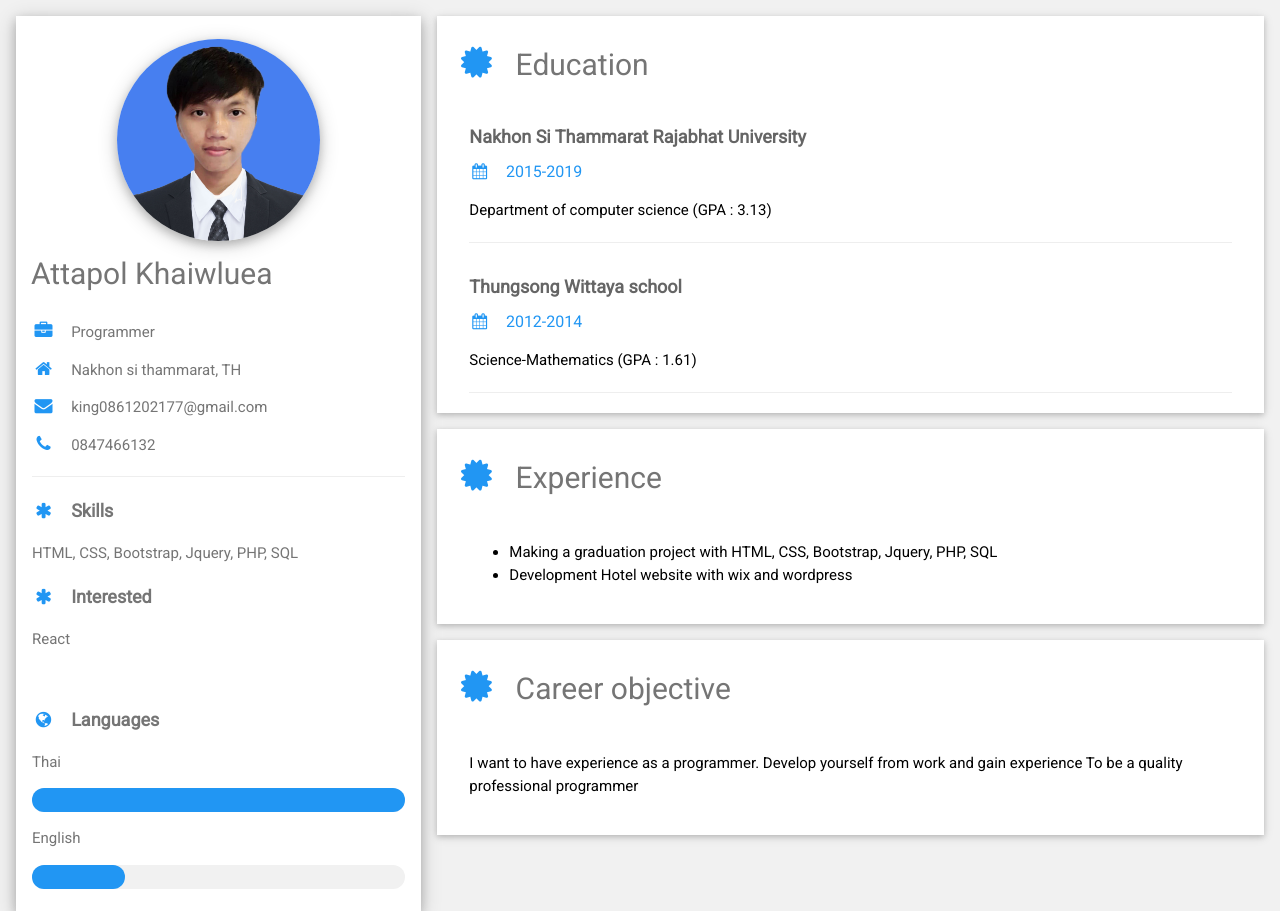
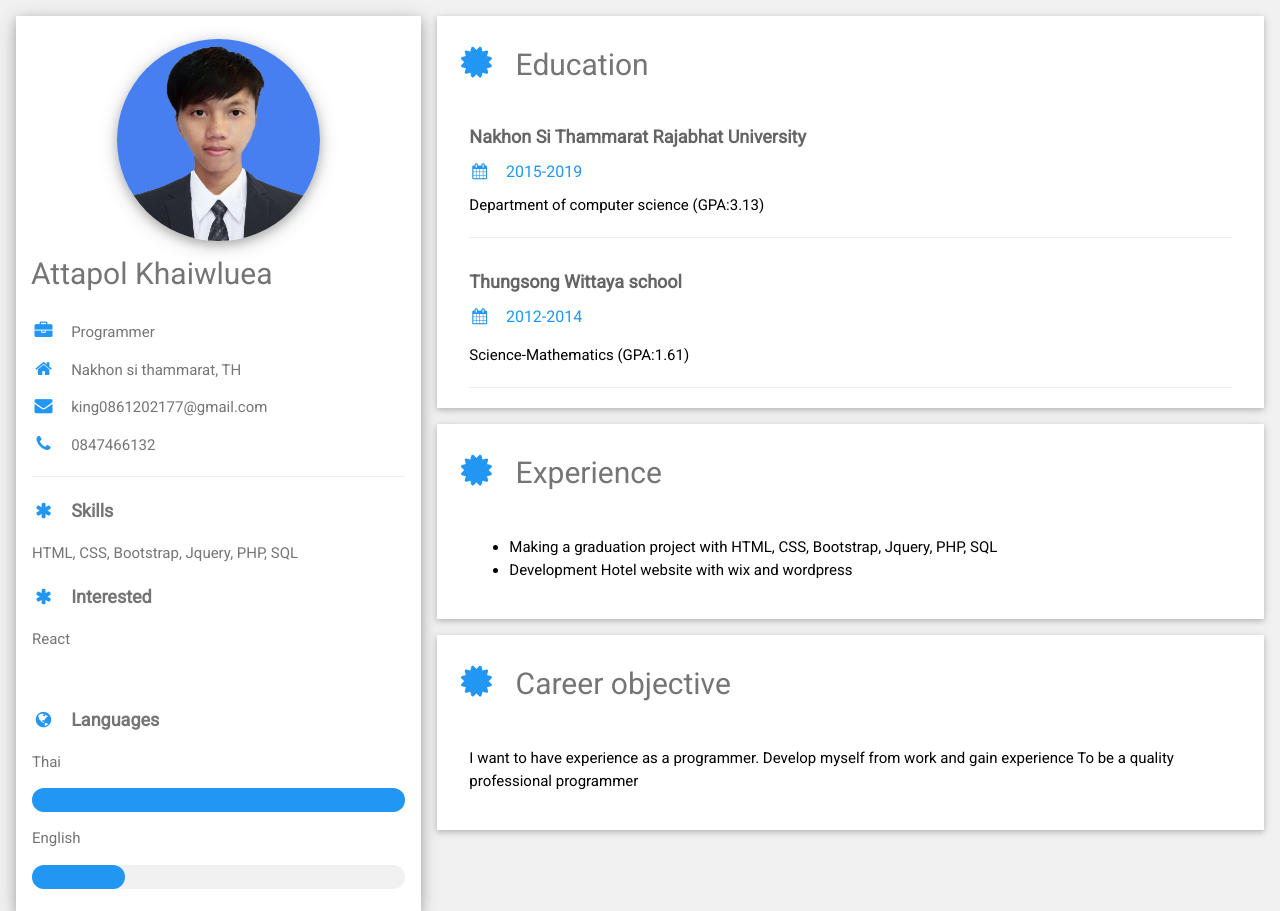
Before and after one commit to MoDeFrY/MoDeFrY.github.io, a plain HTML site: page index.html in a window 1280 px wide. Shown: the top 911 px of the page. Drawn offline with nearby package versions, Linux system fonts and the light colour scheme.

Commit message:
just edit
myself

```diff
--- a/index.html
+++ b/index.html
@@ -69,13 +69,13 @@ html,body,h1,h2,h3,h4,h5,h6 {font-family: "Roboto", sans-serif}
         <div class="w3-container">
           <h5 class="w3-opacity"><b>Nakhon Si Thammarat Rajabhat University</b></h5>
           <h6 class="w3-text-blue"><i class="fa fa-calendar fa-fw w3-margin-right"></i>2015-2019 </h6>
-          <p>Department of computer science  (GPA : 3.13)</p>
+          <p style="display:inline">Department of computer science (GPA:3.13)</p>
           <hr>
         </div>
         <div class="w3-container">
           <h5 class="w3-opacity"><b>Thungsong Wittaya school</b></h5>
           <h6 class="w3-text-blue"><i class="fa fa-calendar fa-fw w3-margin-right"></i>2012-2014</h6>
-          <p>Science-Mathematics  (GPA : 1.61) </p>
+          <p>Science-Mathematics (GPA:1.61) </p>
           <hr>
         </div>
      </div>
@@ -95,7 +95,7 @@ html,body,h1,h2,h3,h4,h5,h6 {font-family: "Roboto", sans-serif}
       <div class="w3-container w3-card w3-white">
         <h2 class="w3-text-grey w3-padding-16"><i class="fa fa-certificate fa-fw w3-margin-right w3-xxlarge w3-text-blue"></i>Career objective</h2>
         <div class="w3-container">
-          <p>I want to have experience as a programmer. Develop yourself from work and gain experience To be a quality professional programmer</p><br>
+          <p>I want to have experience as a programmer. Develop myself from work and gain experience To be a quality professional programmer</p><br>
         </div>
       </div>
 
```
Also changed, not shown: 1 other file.
